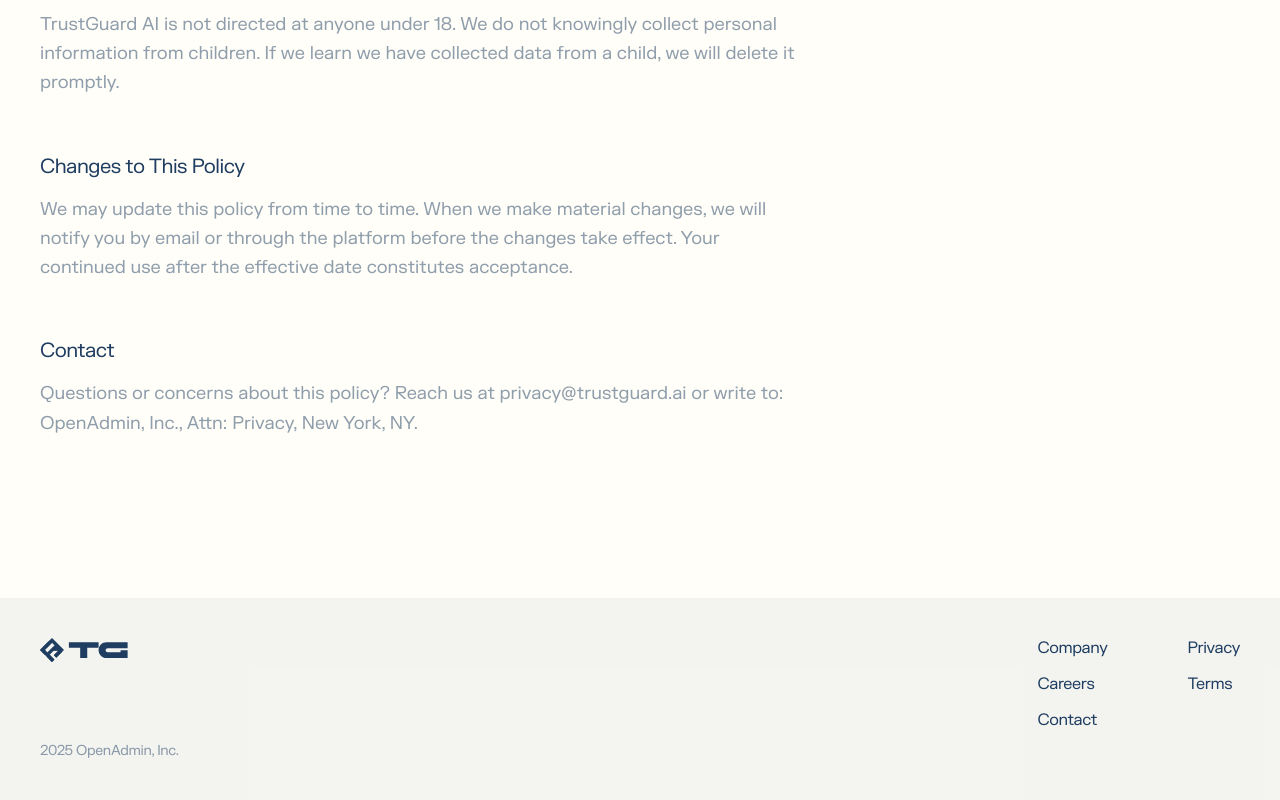
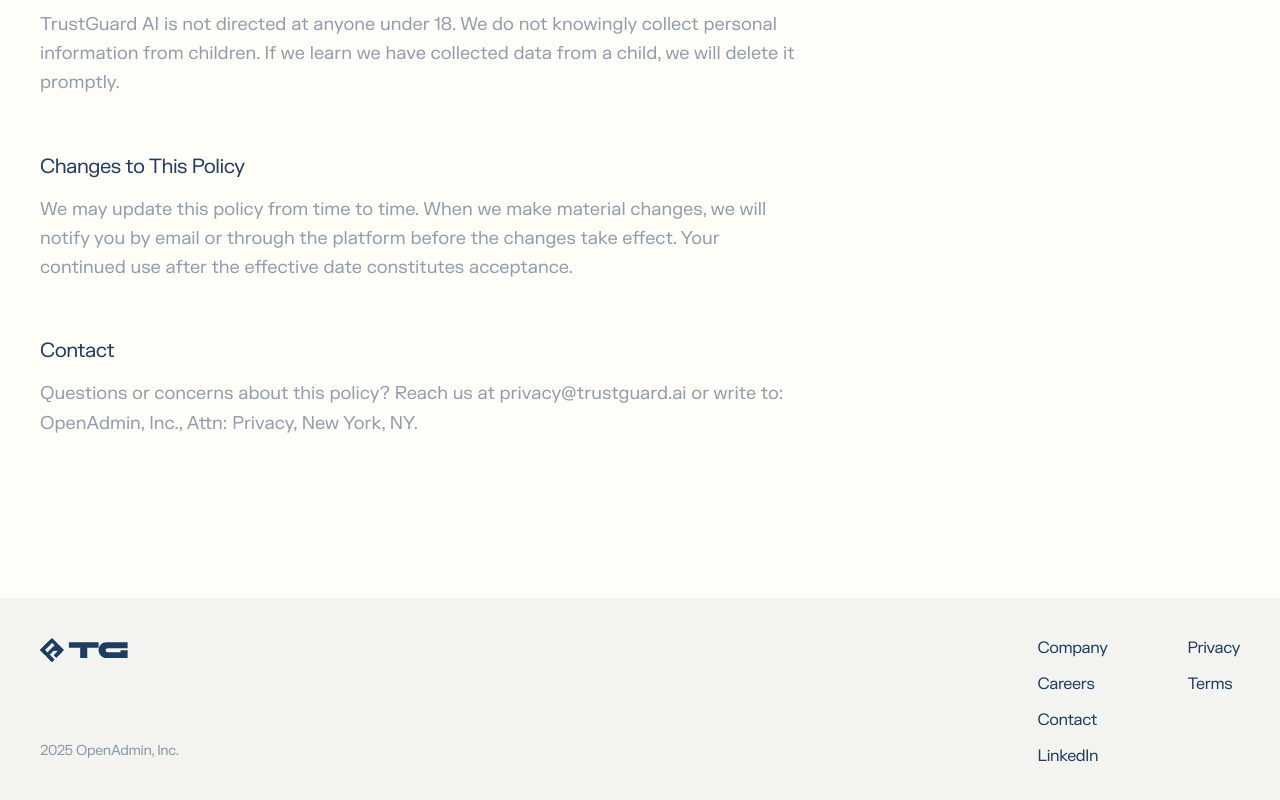
Before and after one commit to fvckprth/trustguard-mktg-v2, a Next.js app: page /privacy in a window 1280 px wide. Shown: the part 2383-3183 px from the top of the page. Built offline with nearby package versions, Linux system fonts and the light colour scheme.

Commit message:
Footer: add LinkedIn under Contact, open external links in new tab
Made-with: Cursor

```diff
--- a/src/components/footer.tsx
+++ b/src/components/footer.tsx
@@ -6,6 +6,10 @@ const FOOTER_LINKS = {
     { label: "Company", href: "/company" },
     { label: "Careers", href: "/careers" },
     { label: "Contact", href: "/contact" },
+    {
+      label: "LinkedIn",
+      href: "https://www.linkedin.com/company/trustguardai/",
+    },
   ],
   Legal: [
     { label: "Privacy", href: "/privacy" },
@@ -41,6 +45,9 @@ export function Footer() {
                     key={link.href}
                     href={link.href}
                     className="text-base tracking-tight leading-tight text-foreground hover:text-muted transition-colors"
+                    {...(link.href.startsWith("http")
+                      ? { target: "_blank", rel: "noopener noreferrer" }
+                      : {})}
                   >
                     {link.label}
                   </Link>
```
